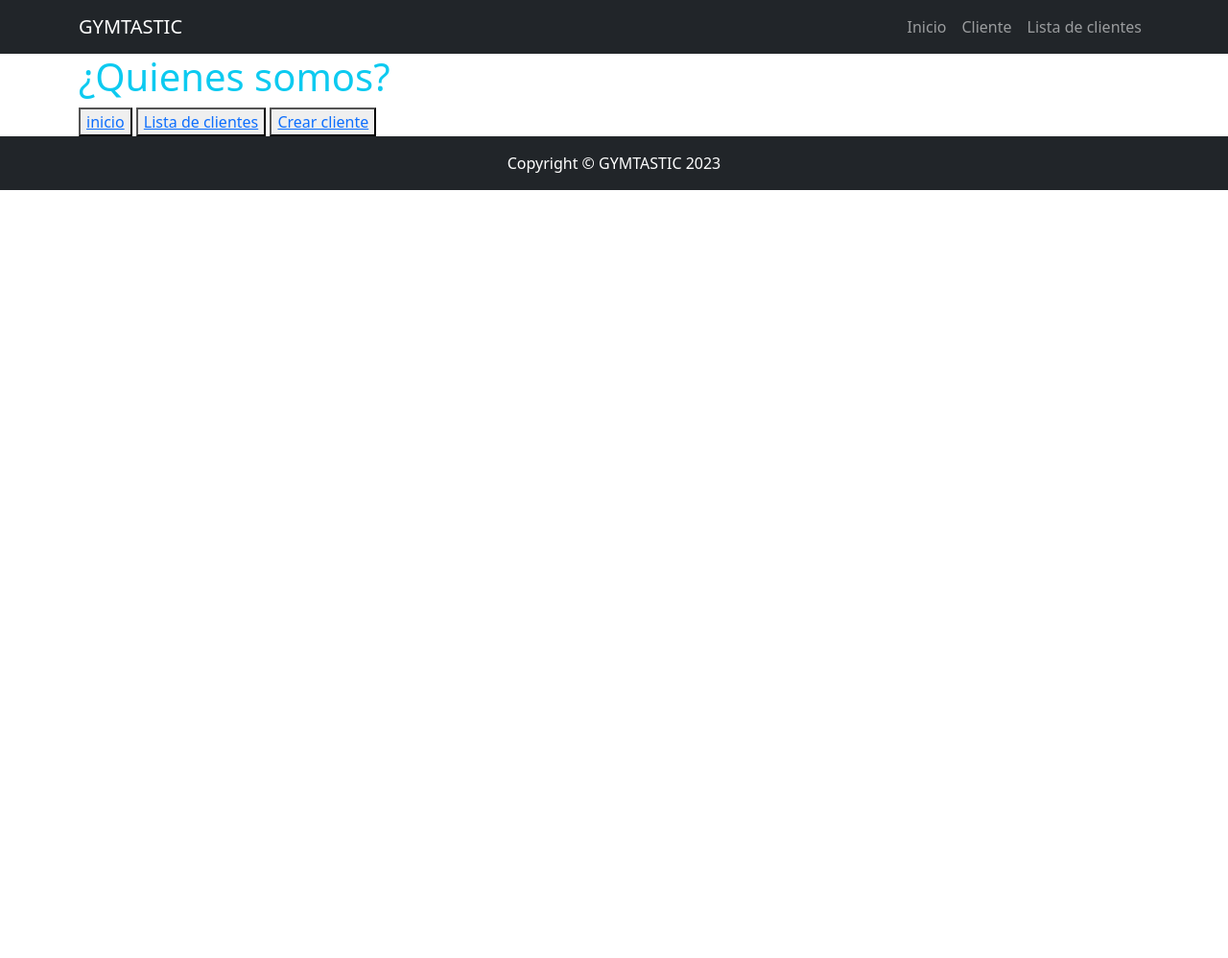
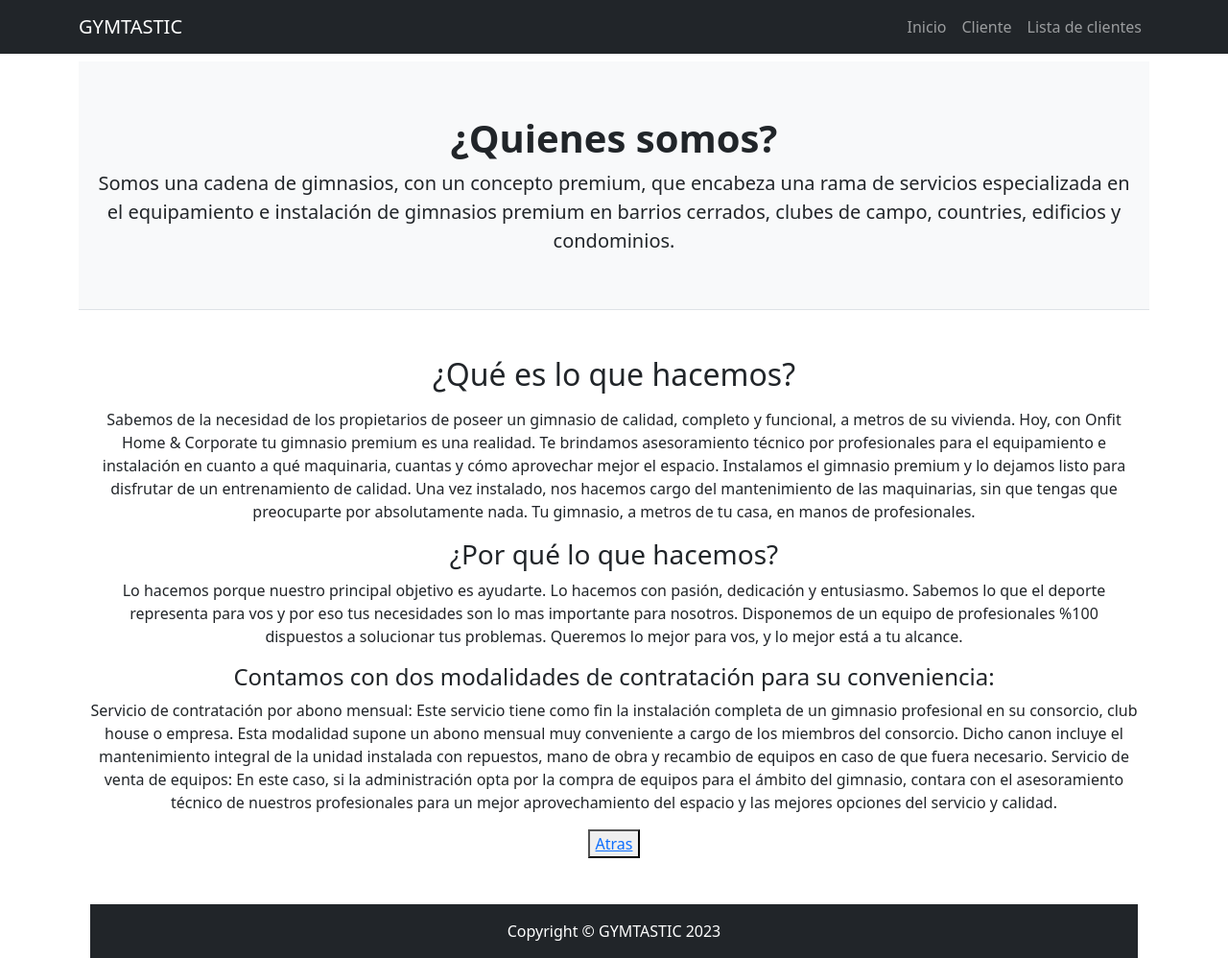
Before and after one commit to Santioromendia/Python, a Django app: page /principal/quienes_somos in a window 1280 px wide. Shown: the whole page at 96% size. Before the commit the page ends 198 px from the top, so only its background shows below. Run offline with Django 5.2, Linux system fonts and the light colour scheme; some libraries are stand-ins or nearby versions.

Commit message:
terminado maquinas y quienes somos

```diff
--- a/mi_segunda_pagina/apps/principal/templates/principal/index.html
+++ b/mi_segunda_pagina/apps/principal/templates/principal/index.html
@@ -26,7 +26,7 @@
                 <div class="card-body">
                     <h2 class="card-title">¿Cuales son las maquinas que tienen nuestros gimnasios?</h2>
                     <p class="card-text">¡Vea en esta seccion cuales son nuestras principales maquinas de vanguardia, las cuales utilizamos para un mayor desarrollo fisico!</p>
-                    <a class="btn btn-primary" href="#!">VER</a>
+                    <a class="btn btn-primary" href="{%url 'principal:maquinas' %}">VER</a>
                 </div>
             </div>
             <!-- Nested row for non-featured blog posts-->
--- a/mi_segunda_pagina/apps/principal/templates/principal/quienes_somos.html
+++ b/mi_segunda_pagina/apps/principal/templates/principal/quienes_somos.html
@@ -5,12 +5,43 @@
 {% endblock title %}
 
 {%block content_title %}
-    ¿Quienes somos?
 {%endblock content_title%}
 
 {%block content%}
 
-    <button><a href="{% url 'principal:index'%}"> inicio </a> </button>
-    <button><a href="{% url 'cliente:cliente_list'%}"> Lista de clientes </a> </button>
-    <button><a href="{% url 'cliente:cliente_create'%}"> Crear cliente </a> </button>
+    <header class="py-2 bg-light border-bottom mb-2">
+
+        <div class="container">
+            <div class="text-center my-5">
+                <h1 class="fw-bolder">¿Quienes somos?</h1>
+                <p class="lead mb-0">Somos una cadena de gimnasios, con un concepto premium, que encabeza una rama de servicios especializada en el equipamiento e instalación de gimnasios premium en barrios cerrados, clubes de campo, countries, edificios y condominios.</p>
+            </div>
+
+    </header>
+    <body>
+        <div class="container">
+            <div class="text-center my-5">
+                 <p class="lead mb-0"> </p>
+
+                 <h2>¿Qué es lo que hacemos?</h2>
+                 </p>Sabemos de la necesidad de los propietarios de poseer un gimnasio de calidad, completo y funcional, a metros de su vivienda. Hoy, con Onfit Home & Corporate tu gimnasio premium es una realidad.
+
+                 Te brindamos asesoramiento técnico por profesionales para el equipamiento e instalación en cuanto a qué maquinaria, cuantas y cómo aprovechar mejor el espacio.
+
+                 Instalamos el gimnasio premium y lo dejamos listo para disfrutar de un entrenamiento de calidad. Una vez instalado, nos hacemos cargo del mantenimiento de las maquinarias, sin que tengas que preocuparte por absolutamente nada. Tu gimnasio, a metros de tu casa, en manos de profesionales.</p>
+
+                 <h3>¿Por qué lo que hacemos?</h3>
+                 <p>Lo hacemos porque nuestro principal objetivo es ayudarte. Lo hacemos con pasión, dedicación y entusiasmo. Sabemos lo que el deporte representa para vos y por eso tus necesidades son lo mas importante para nosotros. Disponemos de un equipo de profesionales %100 dispuestos a solucionar tus problemas. Queremos lo mejor para vos, y lo mejor está a tu alcance.
+
+                 <h4>Contamos con dos modalidades de contratación para su conveniencia:</h4>
+                 <p>Servicio de contratación por abono mensual: Este servicio tiene como fin la instalación completa de un gimnasio profesional en su consorcio, club house o empresa. Esta modalidad supone un abono mensual muy conveniente a cargo de los miembros del consorcio.
+                 Dicho canon incluye el mantenimiento integral de la unidad instalada con repuestos, mano de obra y recambio de equipos en caso de que fuera necesario.
+                 Servicio de venta de equipos: En este caso, si la administración opta por la compra de equipos para el ámbito del gimnasio, contara con el asesoramiento técnico de nuestros profesionales para un mejor aprovechamiento del espacio y las mejores opciones del servicio y calidad.</p>
+
+
+
+
+        <button><a href="{% url 'principal:index'%}"> Atras </a> </button>
+    </body>
+
 {%endblock content%}
--- a/mi_segunda_pagina/apps/principal/urls.py
+++ b/mi_segunda_pagina/apps/principal/urls.py
@@ -10,6 +10,7 @@ urlpatterns = [
     path("principal/sedes", views.sedes, name="sedes"),
     path("principal/filosofia", views.filosofia, name="filosofia"),
     path("principal/quienes_somos", views.quienes_somos, name="quienes_somos"),
+    path("principal/maquinas", views.maquinas, name="maquinas"),
 
 
 ]
--- a/mi_segunda_pagina/apps/principal/views.py
+++ b/mi_segunda_pagina/apps/principal/views.py
@@ -4,6 +4,9 @@ from django.shortcuts import render
 
 def  index(request):
     return render(request, "principal/index.html")
+
+def maquinas(request):
+    return render(request, "principal/maquinas.html")
 
 def planes(request):
     return render(request, "principal/planes.html")
```
Also changed, not shown: mi_segunda_pagina/apps/principal/templates/principal/maquinas.html (added, +69 -0 lines).
